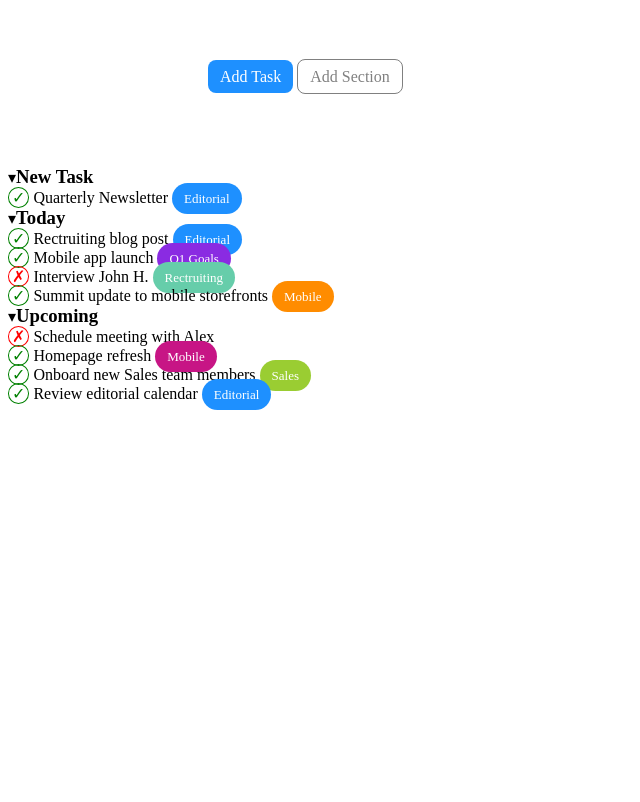
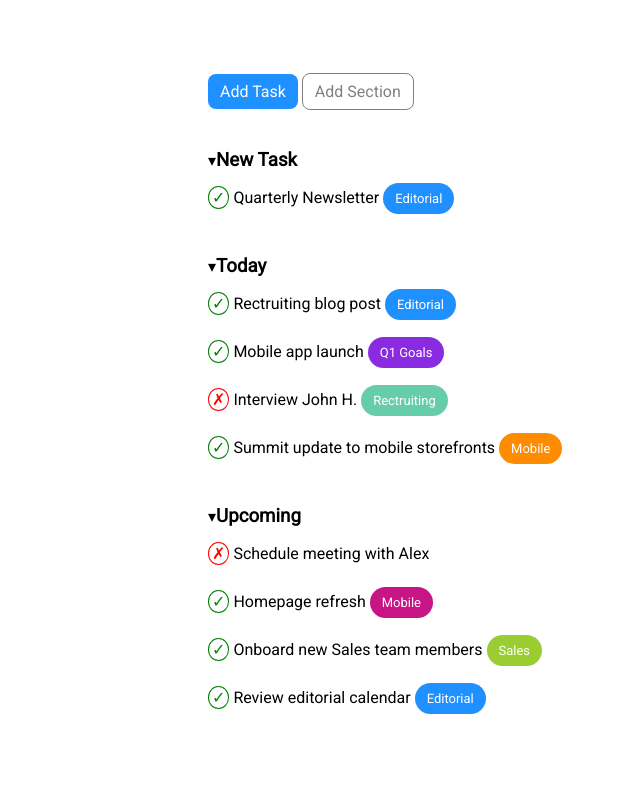
Before and after one commit to ClaudiaLanzoni/html-css-toboolist, a plain HTML site: page index.html in a window 1280 px wide. Shown: the part 74-876 px from the top of the page, without its empty margins (0-640 px from the left). Before the commit the page ends 800 px from the top, so only its background shows below. Drawn offline with Linux system fonts and the light colour scheme.

Commit message:
fine sezioni

```diff
--- a/css/style.css
+++ b/css/style.css
@@ -1,5 +1,22 @@
 *{
     box-sizing: border-box;
+}
+
+body {
+    font-family: 'Roboto', sans-serif;
+}
+
+main {
+    margin: 80px 200px;
+    line-height: 3;
+}
+
+section {
+    margin-top: 30px;
+}
+
+section > :first-child {
+    line-height: 1.5;
 }
 
 div h3 {
@@ -72,7 +89,3 @@
     border: 1px solid gray;
     color: gray;
 }
-
-#comandi {
-    margin: 80px 200px
-}
--- a/index.html
+++ b/index.html
@@ -6,6 +6,9 @@
     <meta name="viewport" content="width=device-width, initial-scale=1.0">
     <title>Document</title>
     <link rel="stylesheet" href="css/style.css">
+    <link rel="preconnect" href="https://fonts.googleapis.com">
+<link rel="preconnect" href="https://fonts.gstatic.com" crossorigin>
+<link href="https://fonts.googleapis.com/css2?family=Roboto:wght@300;400&display=swap" rel="stylesheet">
 </head>
 <body>
     <header>
@@ -14,14 +17,13 @@
         <h1 class="titolo">Toboolist</h1>
     </header>
 
-    <div class=>
-        <div id="comandi">
+    <main>
+            <div>
             <span class="pulsanti-add" id="pulsante-task">Add Task</span>
 
             <span class="pulsanti-add" id="pulsante-section">Add Section</span>
             </div>
-    </div>
-    <main>
+
             <section>
                 <div>&dtrif;<h3>New Task</h3></div>
 
@@ -59,6 +61,8 @@
                     <span class="field mobile">Mobile</span>
                 </div>
             </section>
+
+            <section>
                 <div>&dtrif;<h3>Upcoming</h3></div>
 
                 <div>
@@ -83,8 +87,6 @@
                     <span class="task">Review editorial calendar</span>
                     <span class="field editorial">Editorial</span>
                 </div>
-        <section>
-
             </section>
     </main>
 </body>
```
Lines whose indentation alone changed are shown as unchanged.
